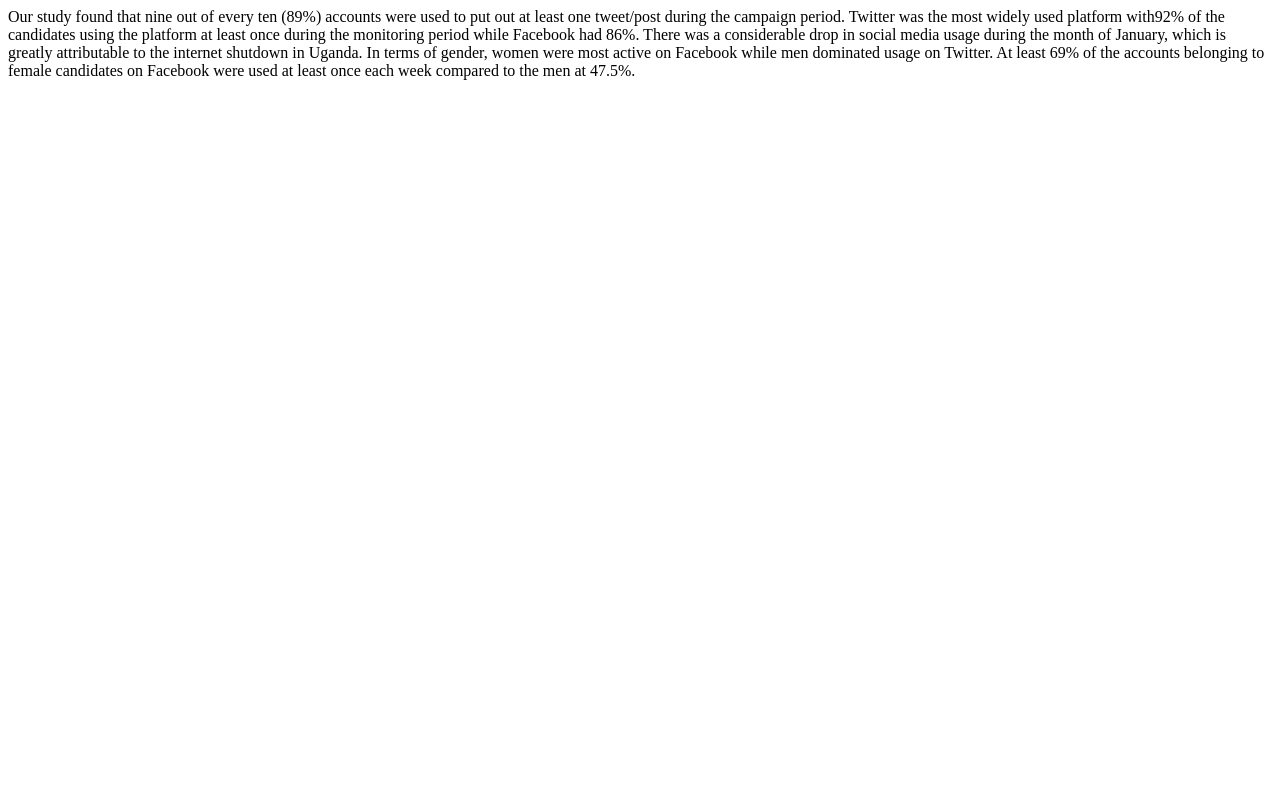
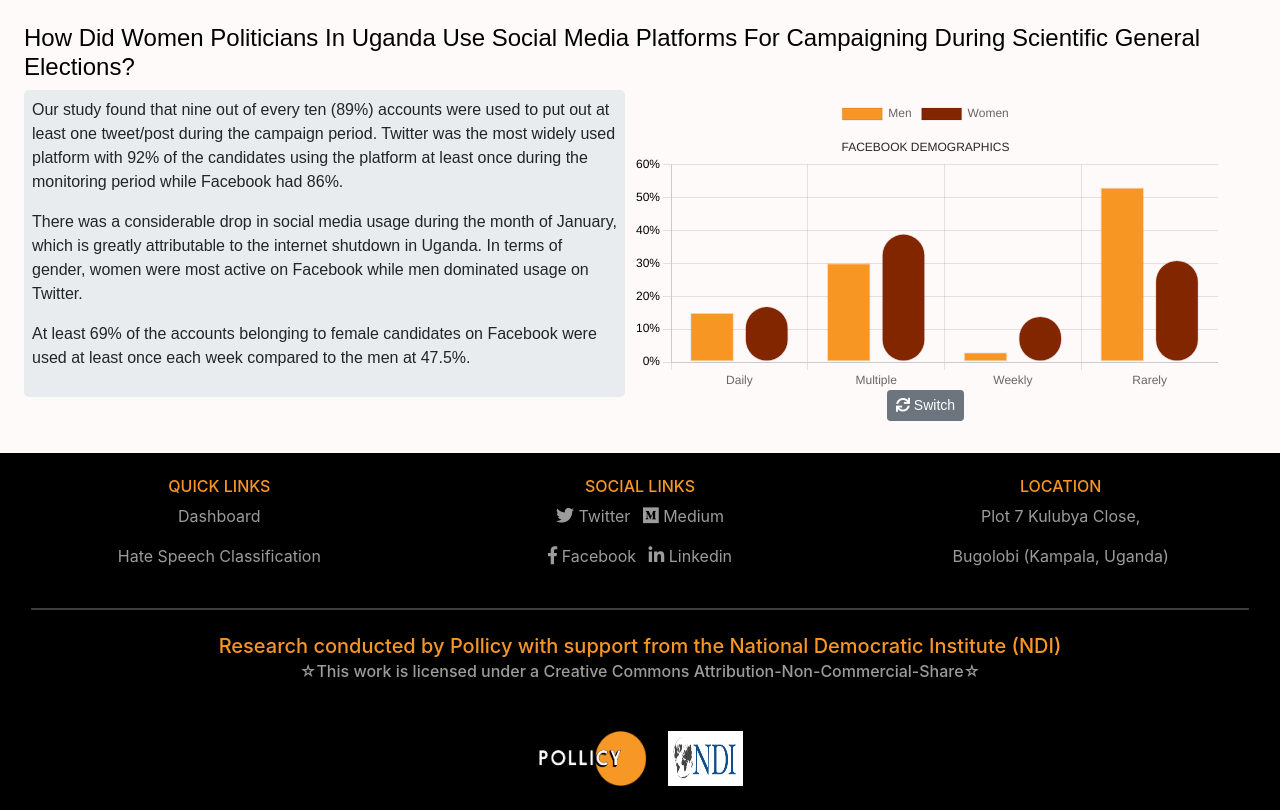
Before and after one commit to frankTheCodeBoy/PollicyDashboard, a Django app: template templates/pollicy_app/women_using_sm.html in a window 1280 px wide. Before the commit the page ends 80 px from the top, so only its background shows below. Run offline with Django 4.2, Linux system fonts and the light colour scheme; the template is opened without the code that fills it, so the values that code supplies are empty; some libraries are stand-ins or nearby versions.

Commit message:
ajax changes

```diff
--- a/pollicy_app/urls.py
+++ b/pollicy_app/urls.py
@@ -9,25 +9,35 @@ urlpatterns = [
 		"",
 		views.index,
 		name='index',
-	),
+),
     path(
 		"hate_speech/",
-        views.hate_speech,
-        name='hate_speech',
-	),
+    views.hate_speech,
+    name='hate_speech',
+),
     path(
 		"output/",
-        views.output_text,
-        name='output_text',
-	),
+    views.output_text,
+    name='output_text',
+),
     path(
 		"intro_view/",
-        views.intro_view,
-        name='intro_view',
-	),
+    views.intro_view,
+    name='intro_view',
+),
     path(
-		"research_view/",
-        views.research_view,
-        name='research_view',
-	),
+    "research_view/",
+    views.research_view,
+    name='research_view',
+),
+    path(
+		"findings_view/",
+    views.findings_view,
+    name='findings_view',
+),
+    path(
+    "women_sm_view/",
+    views.women_sm_view,
+    name='women_sm_view',
+),
 ]
--- a/templates/pollicy_app/women_using_sm.html
+++ b/templates/pollicy_app/women_using_sm.html
@@ -1,9 +1,41 @@
-<body>
-    Our study found that nine out of every ten (89%) accounts were used to put out at least one tweet/post
-    during the campaign period. Twitter was the most widely used platform with92% of the candidates
-     using the platform at least once during the monitoring period while Facebook had 86%.
-     There was a considerable drop in social media usage during the month of January, which is greatly
-     attributable to the internet shutdown in Uganda. In terms of gender, women were most active on
-     Facebook while men dominated usage on Twitter. At least 69% of the accounts belonging to female
-     candidates on Facebook were used at least once each week compared to the men at 47.5%.
-</body>
+{% extends 'pollicy_app/base.html' %}
+{% load static %}
+{% block title_block %}
+| Women Using Social Media
+{% endblock %}
+
+{% block body_block %}
+<div id="push-women-sm" class="container-fluid women-sm p-4" style="background-color: snow;">
+    <h4 class="mb-2">
+        How did women politicians in Uganda use social media
+        platforms for campaigning during scientific general elections?
+    </h4>
+    <div class="row container-fluid">
+        <div class="col-sm jumbotron p-2">
+            <p>
+            Our study found that nine out of every ten (89%) accounts were used to put out at least
+            one tweet/post during the campaign period. Twitter was the most widely used platform
+            with 92% of the candidates using the platform at least once during the monitoring
+            period while Facebook had 86%.
+            </p>
+            <p>
+            There was a considerable drop in social media usage
+            during the month of January, which is greatly attributable to the internet shutdown in Uganda.
+            In terms of gender, women were most active on Facebook while men dominated usage on Twitter.
+            </p>
+            <p>
+            At least 69% of the accounts belonging to female candidates
+            on Facebook were used at least once each week compared to the men at 47.5%.
+            </p>
+        </div>
+        <div class="col-sm p-2 text-center" style="width:100%;max-width:750px;">
+            <canvas id="myChart"></canvas>
+        <span class="p-2">
+            <button class="btn btn-sm btn-secondary chart-btn my-btn">
+                <i class='fas fa-sync'></i>
+                Switch</button>
+        </span>
+        </div>
+    </div>
+</div>
+{% endblock %}
```
Also changed, not shown: pollicy_app/views.py (+10 -0 lines), templates/pollicy_app/findings.html (added, +40 -0 lines), templates/pollicy_app/index.html (+13 -3 lines).
